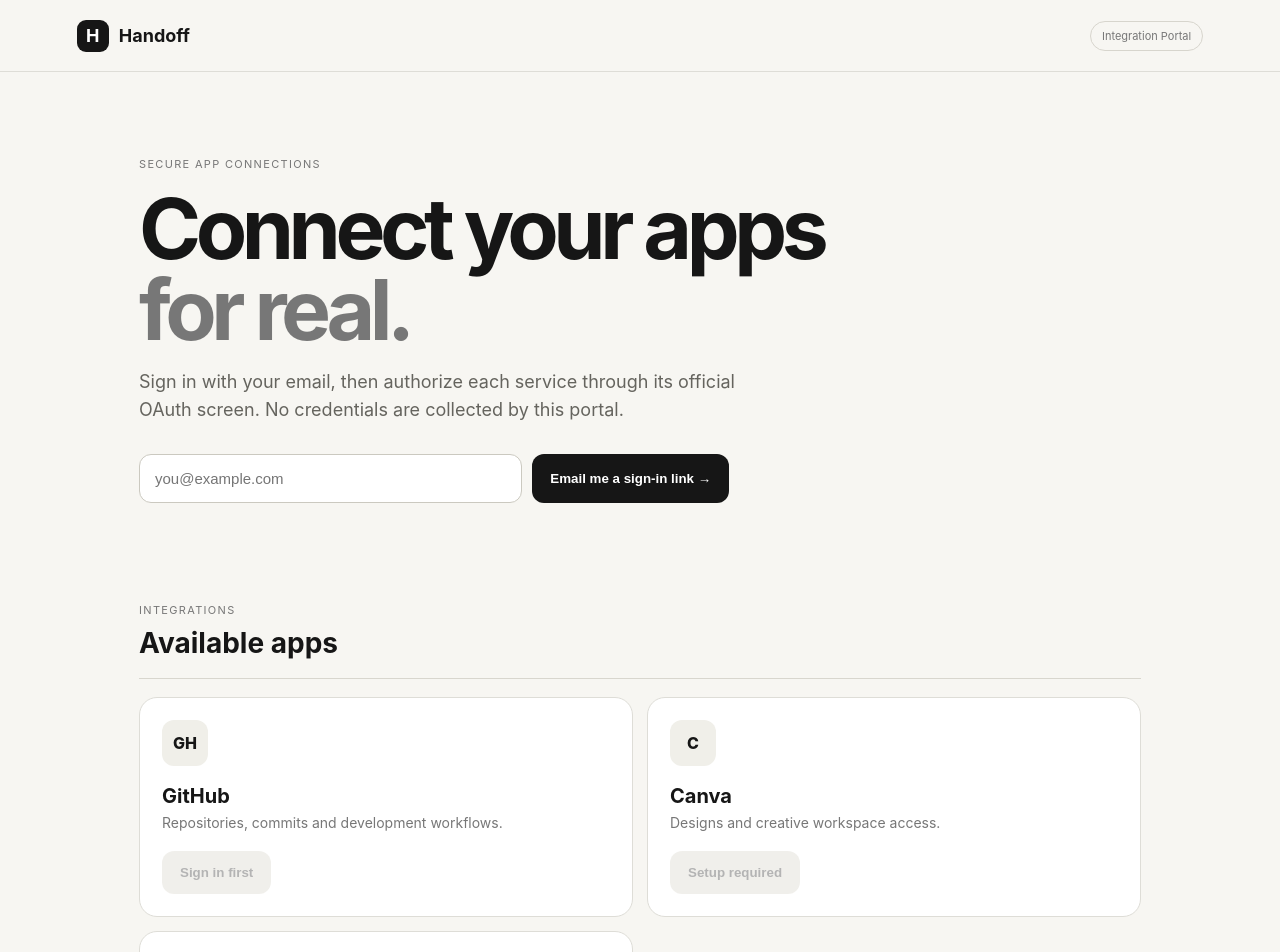
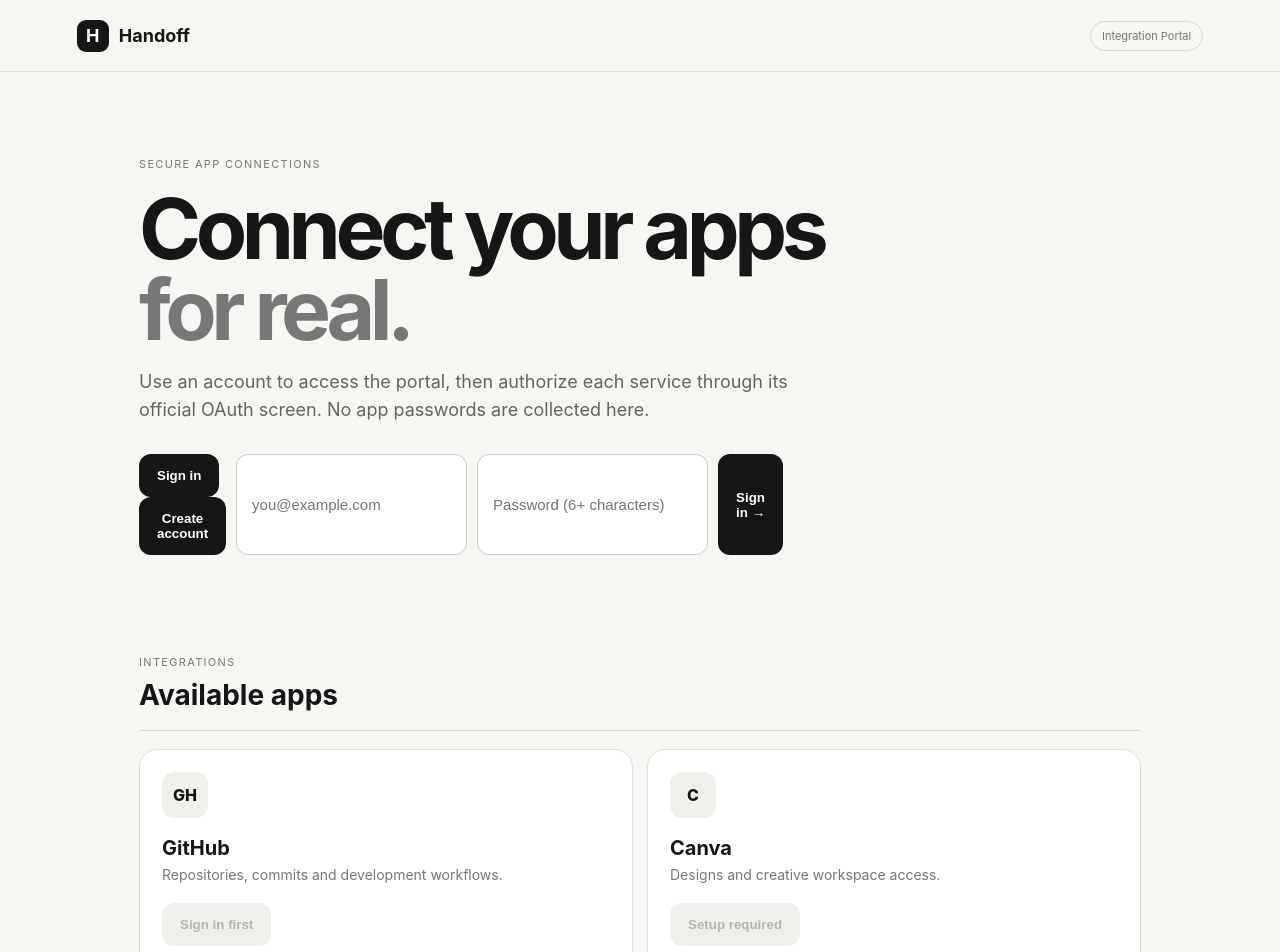
Before and after one commit to balaadithya123/handoff-hub, a Next.js app in the folder portal/: page / in a window 1280 px wide. Shown: the top 952 px of the page. Built offline with nearby package versions, Linux system fonts and the light colour scheme; no server answers.

Commit message:
fix portal auth: remove email OTP rate-limit dependency

```diff
--- a/portal/app/page.tsx
+++ b/portal/app/page.tsx
@@ -1,11 +1,9 @@
 "use client";
+
 import { useEffect, useState } from "react";
 import { createClient } from "@supabase/supabase-js";
 
-const supabase = createClient(
-  process.env.NEXT_PUBLIC_SUPABASE_URL!,
-  process.env.NEXT_PUBLIC_SUPABASE_PUBLISHABLE_KEY!
-);
+const supabase = createClient(process.env.NEXT_PUBLIC_SUPABASE_URL!, process.env.NEXT_PUBLIC_SUPABASE_PUBLISHABLE_KEY!);
 
 const apps = [
   { id:"github", name:"GitHub", icon:"GH", description:"Repositories, commits and development workflows.", configured:true },
@@ -14,16 +12,52 @@
 ];
 
 export default function Home(){
- const [email,setEmail]=useState(""); const [user,setUser]=useState<any>(null);
- const [message,setMessage]=useState(""); const [busy,setBusy]=useState(false);
- useEffect(()=>{supabase.auth.getUser().then(({data})=>setUser(data.user)); const {data}=supabase.auth.onAuthStateChange((_e,s)=>setUser(s?.user??null)); return()=>data.subscription.unsubscribe()},[]);
- async function login(){setMessage(""); if(!email){setMessage("Enter your email.");return} setBusy(true); const {error}=await supabase.auth.signInWithOtp({email,options:{emailRedirectTo:window.location.origin}}); setBusy(false); setMessage(error?error.message:"Check your email for the secure sign-in link.");}
- async function connect(app:any){ if(!user){setMessage("Sign in with email first.");return} if(!app.configured){setMessage(app.name+" OAuth is not configured on the Handoff Hub yet.");return} setMessage("Starting "+app.name+" authorization…"); window.location.href=`${process.env.NEXT_PUBLIC_HUB_URL}/oauth/${app.id}/authorize?return_to=${encodeURIComponent(window.location.origin)}`; }
- async function logout(){await supabase.auth.signOut();setUser(null)}
- return <main><header className="top"><div className="brand"><span className="mark">H</span>Handoff</div><span className="pill">Integration Portal</span></header>
- <section className="hero"><div className="eyebrow">SECURE APP CONNECTIONS</div><h1>Connect your apps<br/><em>for real.</em></h1><p>Sign in with your email, then authorize each service through its official OAuth screen. No credentials are collected by this portal.</p>
- {!user?<div className="login"><input value={email} onChange={e=>setEmail(e.target.value)} type="email" placeholder="you@example.com"/><button disabled={busy} onClick={login}>{busy?"Sending…":"Email me a sign-in link →"}</button></div>:<div className="signed">Signed in as <b>{user.email}</b><button onClick={logout}>Sign out</button></div>}
- {message&&<div className="notice">{message}</div>}</section>
- <section className="apps"><div className="sectionHead"><div><span className="eyebrow">INTEGRATIONS</span><h2>Available apps</h2></div></div><div className="grid">{apps.map(app=><article className="card" key={app.id}><div className="appIcon">{app.icon}</div><div className="cardBody"><h3>{app.name}</h3><p>{app.description}</p></div><button disabled={!user||!app.configured} onClick={()=>connect(app)}>{!app.configured?"Setup required":user?"Connect":"Sign in first"}</button></article>)}</div></section>
- <footer><span>Handoff Hub</span><span>OAuth tokens stay server-side · No passwords collected</span></footer></main>
+  const [email,setEmail]=useState(""); const [password,setPassword]=useState("");
+  const [user,setUser]=useState<any>(null); const [mode,setMode]=useState<"login"|"signup">("login");
+  const [message,setMessage]=useState(""); const [busy,setBusy]=useState(false);
+
+  useEffect(()=>{
+    supabase.auth.getUser().then(({data})=>setUser(data.user));
+    const {data}=supabase.auth.onAuthStateChange((_e,s)=>setUser(s?.user??null));
+    return()=>data.subscription.unsubscribe();
+  },[]);
+
+  async function auth(){
+    setMessage("");
+    if(!email || !password){setMessage("Enter your email and password.");return}
+    if(password.length < 6){setMessage("Password must be at least 6 characters.");return}
+    setBusy(true);
+    const result = mode==="signup" ? await supabase.auth.signUp({email,password}) : await supabase.auth.signInWithPassword({email,password});
+    setBusy(false);
+    if(result.error){setMessage(result.error.message);return}
+    if(mode==="signup" && !result.data.session) setMessage("Account created. If email confirmation is enabled, confirm it before signing in.");
+    else { setUser(result.data.user); setMessage(mode==="signup" ? "Account created and signed in." : "Signed in."); }
+  }
+
+  function connect(app:any){
+    if(!user){setMessage("Sign in first.");return}
+    if(!app.configured){setMessage(app.name+" OAuth is not configured on the Handoff Hub yet.");return}
+    setMessage("Starting "+app.name+" authorization…");
+    window.location.href=`${process.env.NEXT_PUBLIC_HUB_URL}/oauth/${app.id}/authorize?return_to=${encodeURIComponent(window.location.origin)}`;
+  }
+
+  async function logout(){await supabase.auth.signOut();setUser(null);setMessage("Signed out.");}
+
+  return <main>
+    <header className="top"><div className="brand"><span className="mark">H</span>Handoff</div><span className="pill">Integration Portal</span></header>
+    <section className="hero"><div className="eyebrow">SECURE APP CONNECTIONS</div><h1>Connect your apps<br/><em>for real.</em></h1>
+      <p>Use an account to access the portal, then authorize each service through its official OAuth screen. No app passwords are collected here.</p>
+      {!user ? <div className="login">
+        <div className="tabs"><button className={mode==="login"?"active":""} onClick={()=>setMode("login")}>Sign in</button><button className={mode==="signup"?"active":""} onClick={()=>setMode("signup")}>Create account</button></div>
+        <input value={email} onChange={e=>setEmail(e.target.value)} type="email" placeholder="you@example.com"/>
+        <input value={password} onChange={e=>setPassword(e.target.value)} type="password" placeholder="Password (6+ characters)"/>
+        <button disabled={busy} onClick={auth}>{busy?"Working…":mode==="login"?"Sign in →":"Create account →"}</button>
+      </div> : <div className="signed">Signed in as <b>{user.email}</b><button onClick={logout}>Sign out</button></div>}
+      {message&&<div className="notice">{message}</div>}
+    </section>
+    <section className="apps"><div className="sectionHead"><div><span className="eyebrow">INTEGRATIONS</span><h2>Available apps</h2></div></div>
+      <div className="grid">{apps.map(app=><article className="card" key={app.id}><div className="appIcon">{app.icon}</div><div className="cardBody"><h3>{app.name}</h3><p>{app.description}</p></div><button disabled={!user||!app.configured} onClick={()=>connect(app)}>{!app.configured?"Setup required":user?"Connect":"Sign in first"}</button></article>)}</div>
+    </section>
+    <footer><span>Handoff Hub</span><span>OAuth tokens stay server-side · No app passwords collected</span></footer>
+  </main>
 }
```
